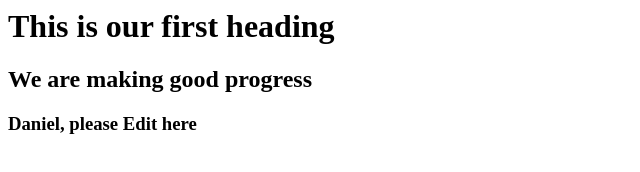
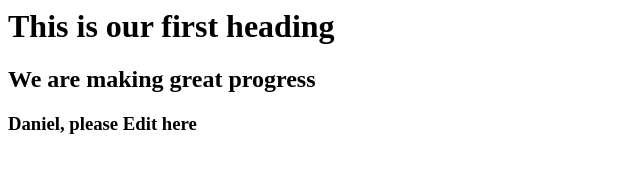
Before and after one commit to angelaegerega/to-do-list, a plain HTML site: page index.html in a window 1280 px wide. Shown: the full height of the page, 0-640 px from the left. Drawn offline with Linux system fonts and the light colour scheme.

Commit message:
Update heading text in index.html
Practice makes perfect

```diff
--- a/index.html
+++ b/index.html
@@ -1,3 +1,3 @@
 <h1>This is our first heading<h1>
-<h2>We are making good progress<h2>
+<h2>We are making great progress<h2>
 <h3>Daniel, please Edit here<h3>
```
